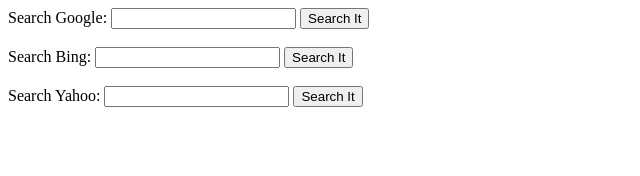
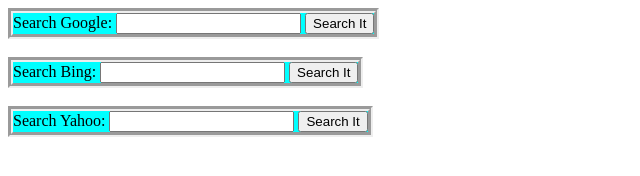
Before and after one commit to trincellshelvin/Multi-Search-Engine-Forms, a plain HTML site: page index.html in a window 1280 px wide. Shown: the whole page, without its empty margins (0-640 px from the left). Drawn offline with Linux system fonts and the light colour scheme.

Commit message:
corrected search links

```diff
--- a/index.html
+++ b/index.html
@@ -5,6 +5,7 @@
     <meta charset="UTF-8">
     <meta name="viewport" content="width=device-width, initial-scale=1.0">
     <title>Multi-Search-Engine-Forms</title>
+    <link rel="stylesheet" href="style.css">
 </head>
 
 <body>
@@ -26,9 +27,9 @@
     </section>
     <br>
     <section>
-        <form action="https://www.yahoo.com/search">
+        <form action="https://search.yahoo.com/search">
             <label for="yahoo-search-input">Search Yahoo:</label>
-            <input type="text" name="q" id="yahoo-search-input">
+            <input type="text" name="p" id="yahoo-search-input">
             <input type="submit" value="Search It">
         </form>
     </section>
--- a/style.css
+++ b/style.css
@@ -0,0 +1,7 @@
+form {
+    border-width: 5px;
+    border-style: groove;
+    color: black;
+    width: fit-content;
+    background-color: aqua;
+}
```
